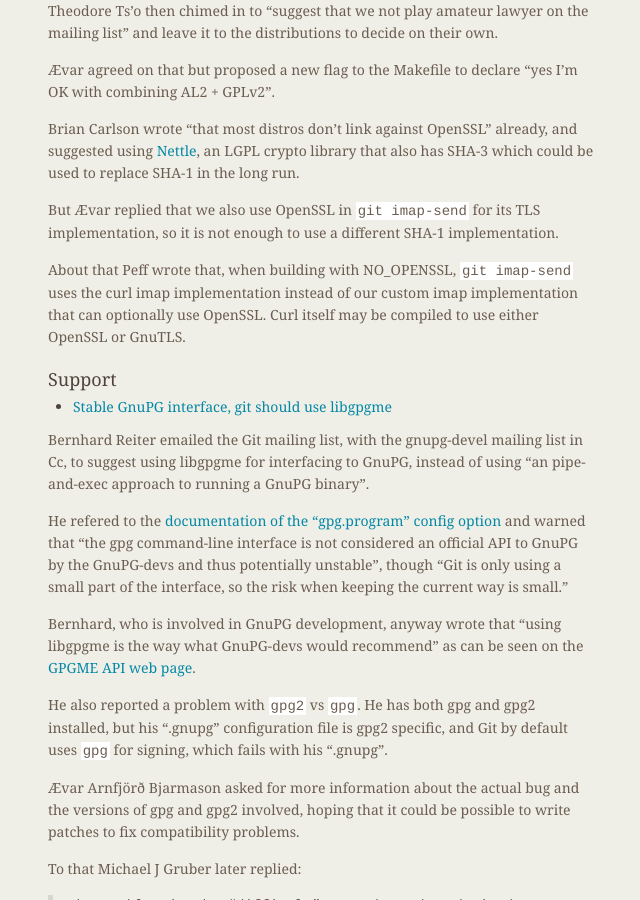
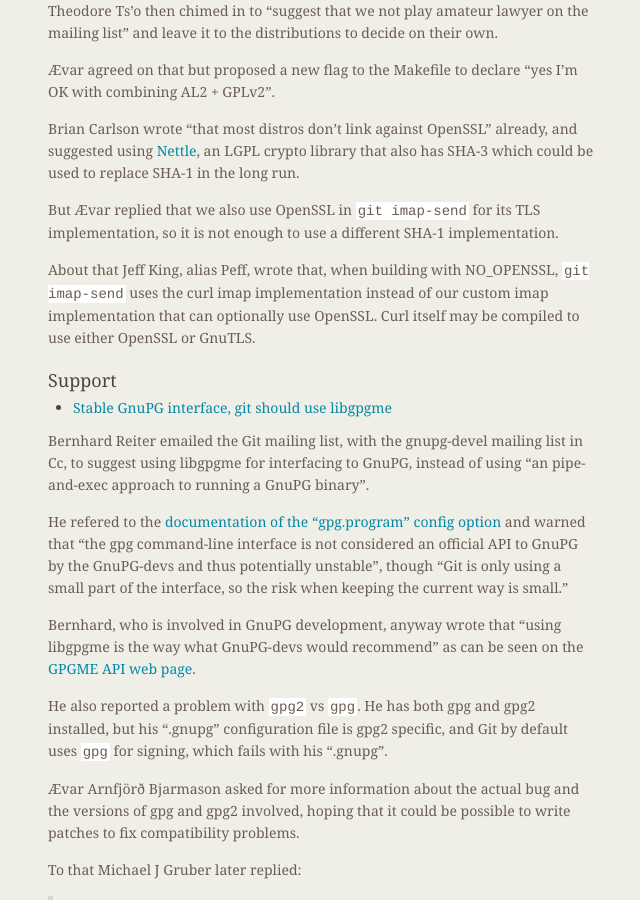
Before and after one commit to git/git.github.io, a Jekyll site: the page built from rev_news/drafts/edition-26.md, in a window 1280 px wide and 900 px high, scrolled down 547 px. Shown: the whole window, without its empty margins (486-1126 px from the left). Built offline with Jekyll 4.4.1, drawn with Linux system fonts in a browser that asks for light colours.

Commit message:
rn-26: add Peff's full name

```diff
--- a/rev_news/drafts/edition-26.md
+++ b/rev_news/drafts/edition-26.md
@@ -53,10 +53,10 @@
 TLS implementation, so it is not enough to use a different SHA-1
 implementation.
 
-About that Peff wrote that, when building with NO_OPENSSL, `git imap-send`
-uses the curl imap implementation instead of our custom imap
-implementation that can optionally use OpenSSL. Curl itself may be
-compiled to use either OpenSSL or GnuTLS.
+About that Jeff King, alias Peff, wrote that, when building with
+NO_OPENSSL, `git imap-send` uses the curl imap implementation instead
+of our custom imap implementation that can optionally use
+OpenSSL. Curl itself may be compiled to use either OpenSSL or GnuTLS.
 
 <!---
 ### Reviews
```
